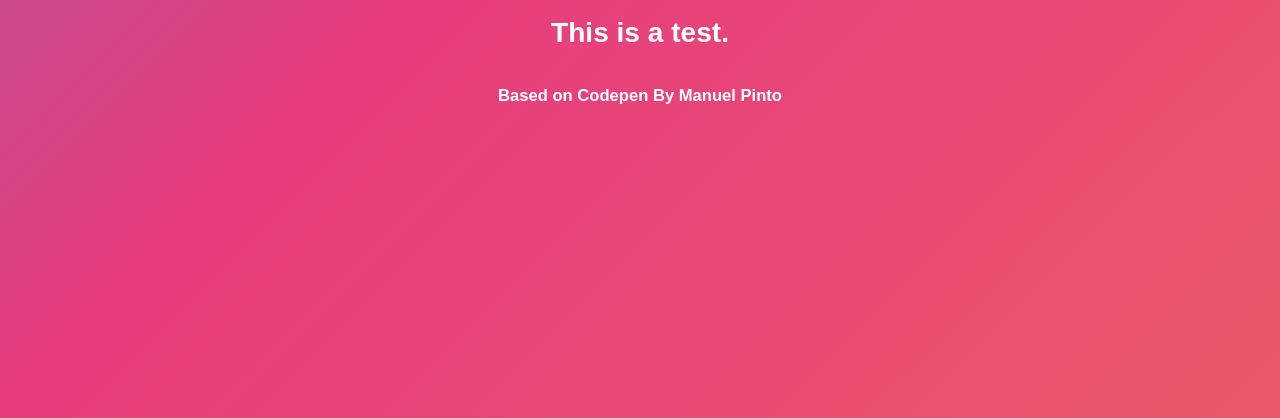
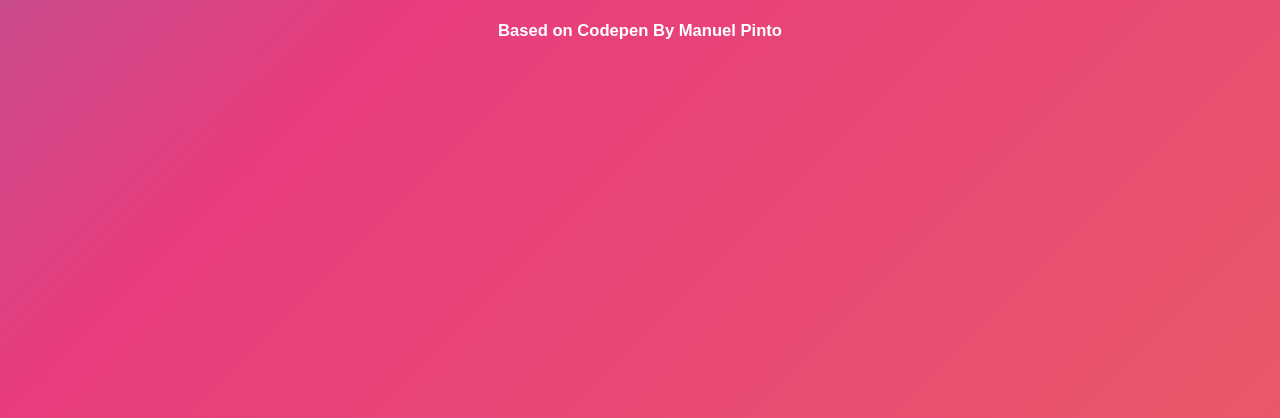
Before and after one commit to JackLeeJM/git-vscode-demo, a plain HTML site: page index.html in a window 1280 px wide. Shown: the part 382-800 px from the top of the page. Drawn offline with Linux system fonts and the light colour scheme.

Commit message:
remove header text

```diff
--- a/index.html
+++ b/index.html
@@ -10,7 +10,6 @@
 <body>
     <div class="container">
         <h1>Git Demo Page</h1>
-        <h3>This is a test.</h3>
         <h5><small> Based on Codepen By Manuel Pinto</small></h6>
     </div>
     <script src="app.js"></script>
```
